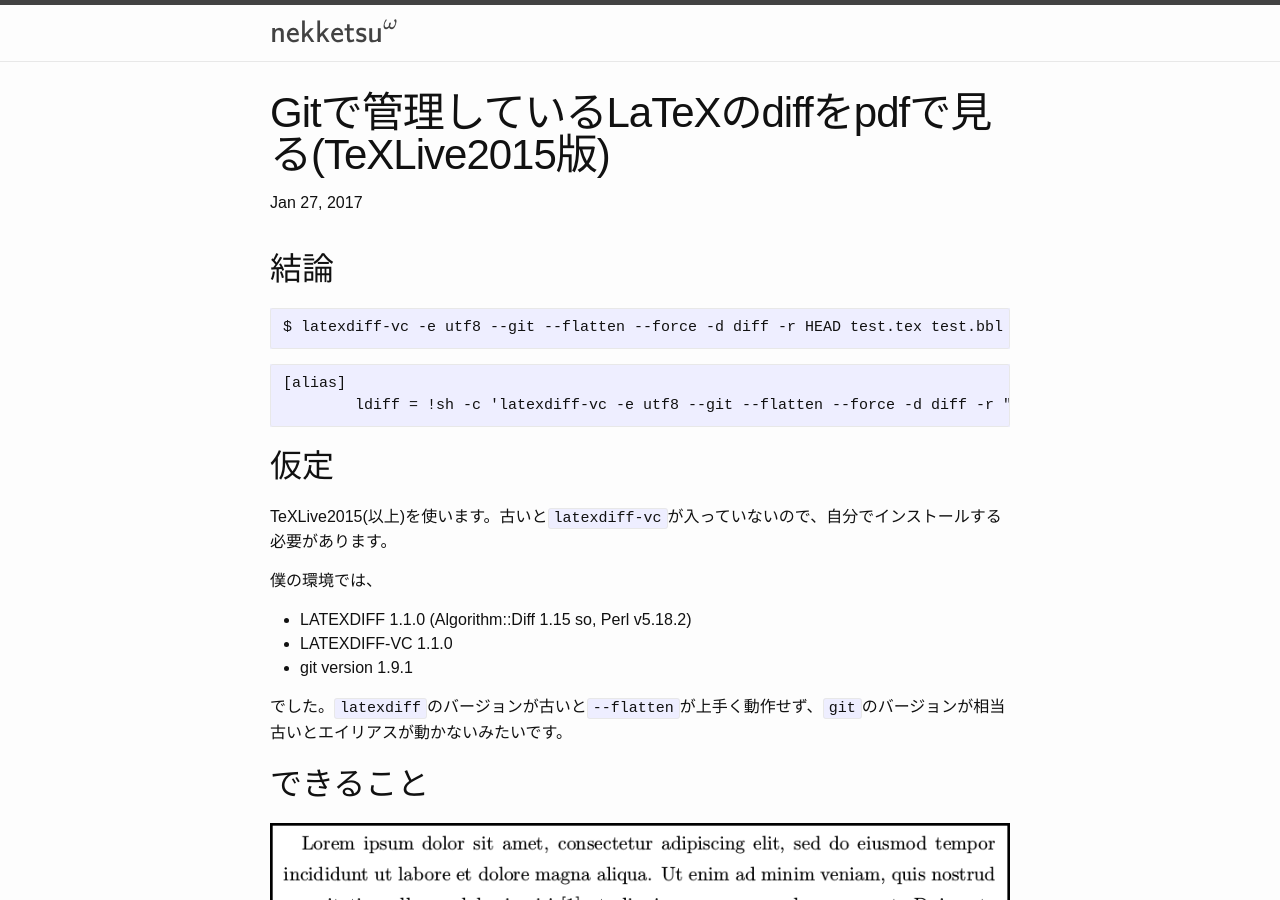
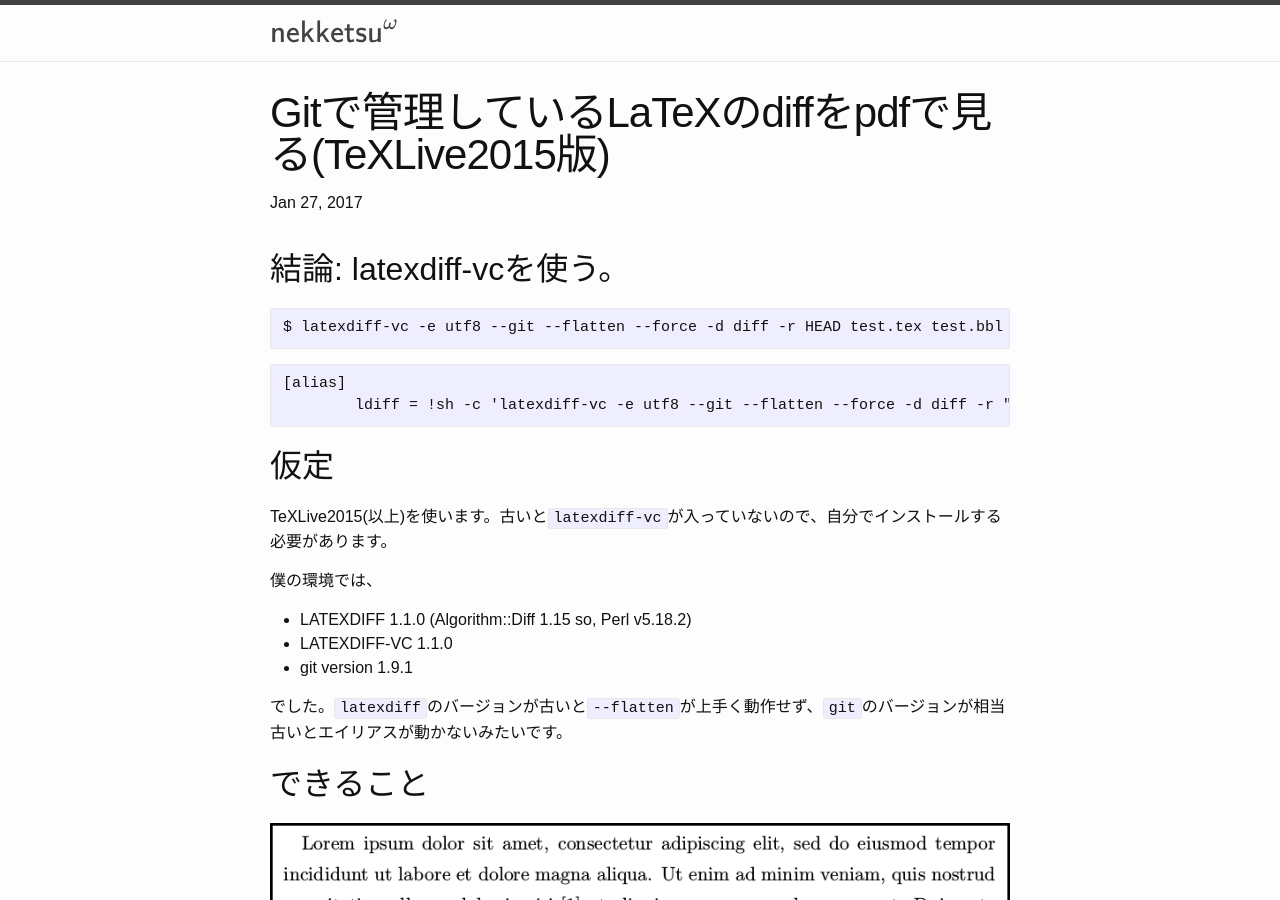
Before and after one commit to nekketsuuu/nekketsuuu.github.io, a Jekyll site: the page built from entries/_posts/2017-01-27-latexdiff-vc.md, in a window 1280 px wide and 900 px high. Built offline with Jekyll 4.4.1, drawn with Linux system fonts in a browser that asks for light colours; formulas are drawn with MathJax 3.

Commit message:
Change a summary

````diff
--- a/_config.yml
+++ b/_config.yml
@@ -10,6 +10,7 @@
 url: "https://nekketsuuu.github.io"
 twitter_username: nekketsuuu
 github_username:  nekketsuuu
+excerpt_separator: <!--more-->
 
 defaults:
   -
--- a/entries/_posts/2017-01-27-latexdiff-vc.md
+++ b/entries/_posts/2017-01-27-latexdiff-vc.md
@@ -4,7 +4,9 @@
 published: true
 ---
 
-## 結論
+## 結論: latexdiff-vcを使う。
+
+<!--more-->
 
 ```
 $ latexdiff-vc -e utf8 --git --flatten --force -d diff -r HEAD test.tex test.bbl
````
